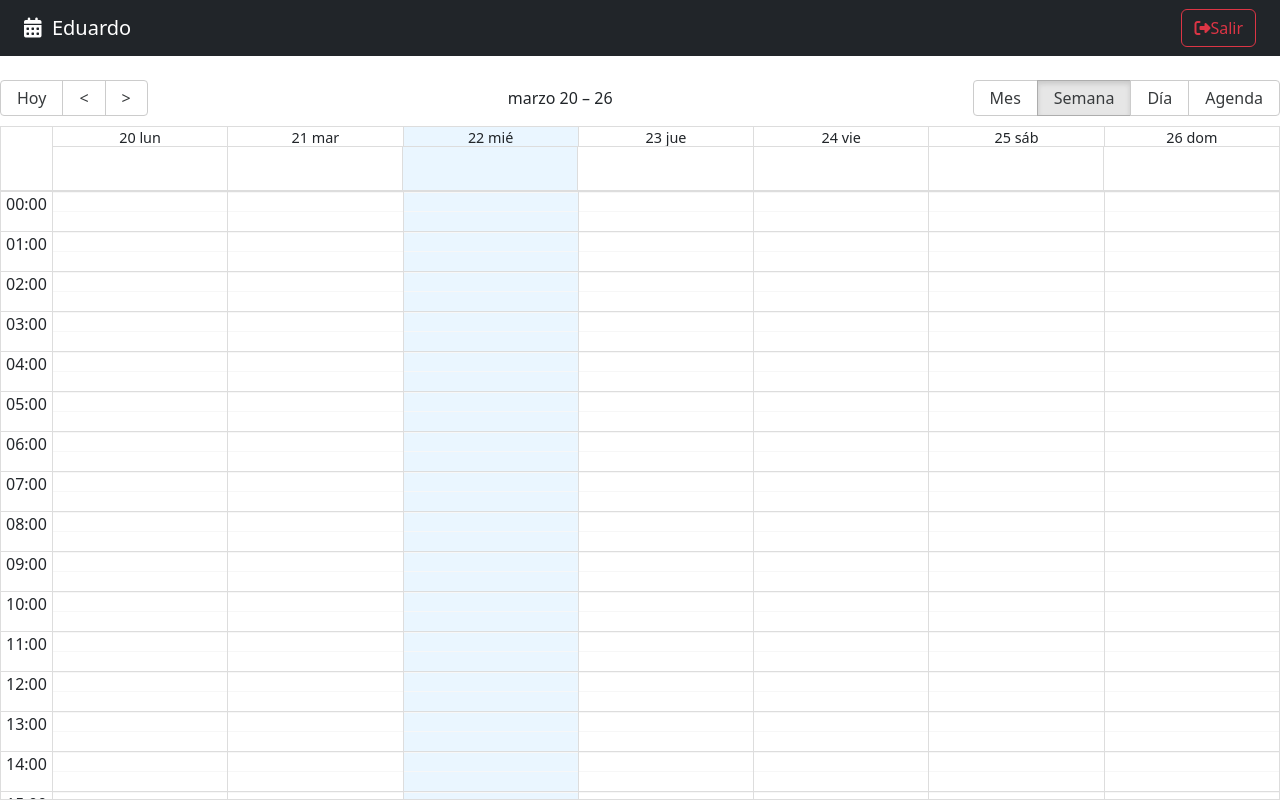
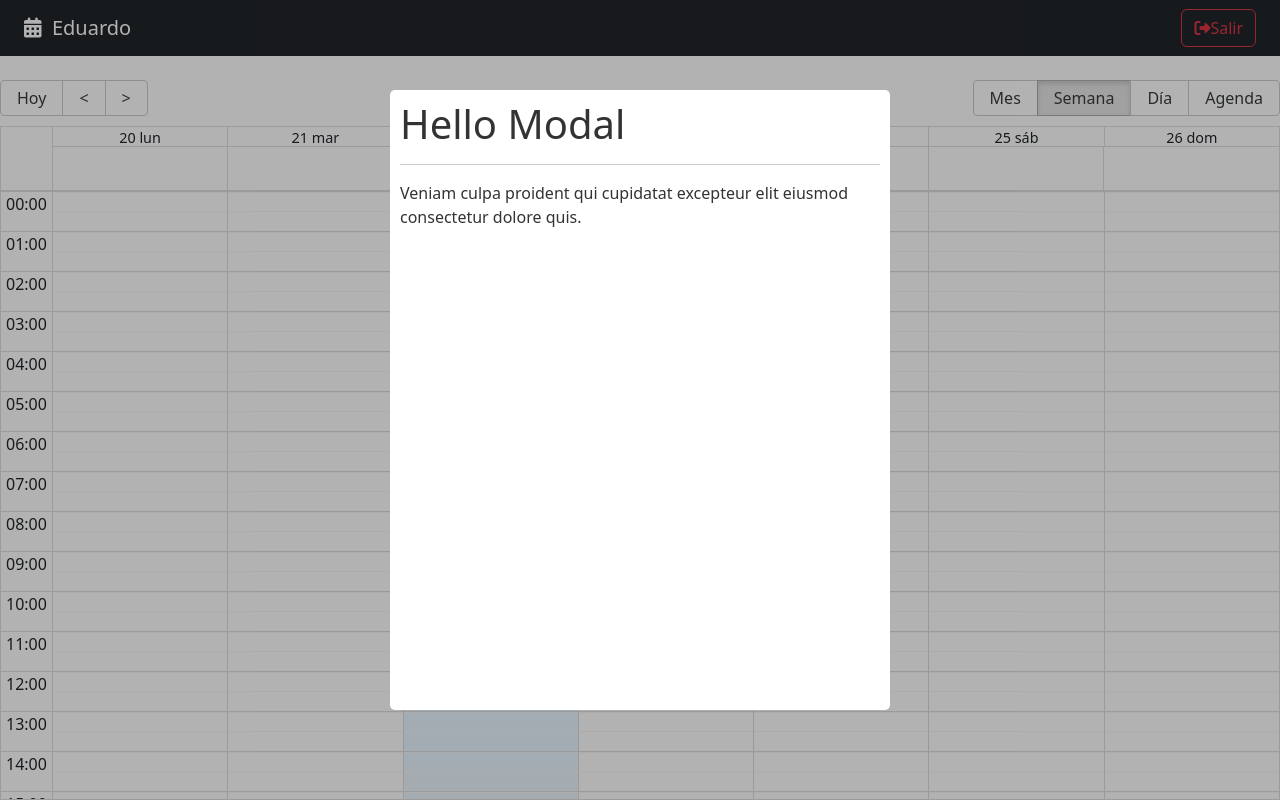
Before and after one commit to edualedesma/10-calendar, a React (Vite) app: page / in a window 1280 px wide. Built offline with nearby package versions, Linux system fonts and the light colour scheme.

Commit message:
Starting with calendar modal

```diff
--- a/package.json
+++ b/package.json
@@ -13,6 +13,7 @@
     "react": "^18.2.0",
     "react-big-calendar": "^1.6.8",
     "react-dom": "^18.2.0",
+    "react-modal": "^3.16.1",
     "react-router-dom": "^6.9.0"
   },
   "devDependencies": {
--- /dev/null
+++ b/src/calendar/components/CalendarModal.jsx
@@ -0,0 +1,40 @@
+import { useState } from 'react';
+import Modal from 'react-modal';
+import '../../styles.css';
+
+const customStyles = {
+	content: {
+	  top: '50%',
+	  left: '50%',
+	  right: 'auto',
+	  bottom: 'auto',
+	  marginRight: '-50%',
+	  transform: 'translate(-50%, -50%)',
+	},
+};
+
+Modal.setAppElement('#root');
+
+export const CalendarModal = () => {
+
+	const [isOpen, setIsOpen] = useState(true);
+
+	const onCloseModal = () => {
+		setIsOpen(false);
+	}
+
+	return (
+		<Modal
+			isOpen={ isOpen }
+			onRequestClose={ onCloseModal }
+			style={ customStyles }
+			className="modal"
+			overlayClassName="modal-fondo"
+			closeTimeoutMS={ 200 }
+		>
+			<h1>Hello Modal</h1>
+			<hr />
+			<p>Veniam culpa proident qui cupidatat excepteur elit eiusmod consectetur dolore quis.</p>
+		</Modal>
+	)
+}
--- a/src/calendar/index.js
+++ b/src/calendar/index.js
@@ -1,3 +1,4 @@
 export * from './components/CalendarEvent';
+export * from './components/CalendarModal';
 export * from './components/Navbar';
 export * from './pages/CalendarPage';
--- a/src/calendar/pages/CalendarPage.jsx
+++ b/src/calendar/pages/CalendarPage.jsx
@@ -1,9 +1,9 @@
+import { useState } from 'react';
 import { Calendar } from 'react-big-calendar';
 import 'react-big-calendar/lib/css/react-big-calendar.css';
 import { addHours } from 'date-fns';
-import { CalendarEvent, Navbar } from "../";
+import { CalendarEvent, CalendarModal, Navbar } from "../";
 import { localizer, getMessagesES } from '../../helpers';
-import { useState } from 'react';
 
 const events = [{
 	title: 'Boss birthday',
@@ -68,6 +68,7 @@
 				onSelectEvent={ onSelect }
 				onView={ onViewchanged }
     		/>
+			<CalendarModal />
 		</>
 	)
 }
--- a/src/styles.css
+++ b/src/styles.css
@@ -1,69 +1,40 @@
-:root {
-  font-family: Inter, system-ui, Avenir, Helvetica, Arial, sans-serif;
-  line-height: 1.5;
-  font-weight: 400;
-
-  color-scheme: light dark;
-  color: rgba(255, 255, 255, 0.87);
-  background-color: #242424;
-
-  font-synthesis: none;
-  text-rendering: optimizeLegibility;
-  -webkit-font-smoothing: antialiased;
-  -moz-osx-font-smoothing: grayscale;
-  -webkit-text-size-adjust: 100%;
+/* Modal */
+.ReactModalPortal > div{
+    opacity: 0;
 }
 
-a {
-  font-weight: 500;
-  color: #646cff;
-  text-decoration: inherit;
-}
-a:hover {
-  color: #535bf2;
+.ReactModalPortal .ReactModal__Overlay {
+    align-items: center;
+    display: flex;
+    justify-content: center;
+    transition: opacity .2s ease-in-out;
+    z-index: 999;
 }
 
-body {
-  margin: 0;
-  display: flex;
-  place-items: center;
-  min-width: 320px;
-  min-height: 100vh;
+.modal-fondo {
+    background-color: rgba(0, 0, 0, 0.3);
+    bottom: 0;
+    left: 0;
+    right: 0;
+    top: 0;
+    position: fixed;
 }
 
-h1 {
-  font-size: 3.2em;
-  line-height: 1.1;
+.ReactModalPortal .ReactModal__Overlay--after-open {
+    opacity: 1;
 }
 
-button {
-  border-radius: 8px;
-  border: 1px solid transparent;
-  padding: 0.6em 1.2em;
-  font-size: 1em;
-  font-weight: 500;
-  font-family: inherit;
-  background-color: #1a1a1a;
-  cursor: pointer;
-  transition: border-color 0.25s;
-}
-button:hover {
-  border-color: #646cff;
-}
-button:focus,
-button:focus-visible {
-  outline: 4px auto -webkit-focus-ring-color;
+.ReactModalPortal .ReactModal__Overlay--before-close {
+    opacity: 0;
 }
 
-@media (prefers-color-scheme: light) {
-  :root {
-    color: #213547;
-    background-color: #ffffff;
-  }
-  a:hover {
-    color: #747bff;
-  }
-  button {
-    background-color: #f9f9f9;
-  }
+.modal {
+    background: white;
+    border-radius: 5px;
+    color: rgb(51, 51, 51);
+    display: inline;
+    max-height: 620px;
+    max-width: 500px;
+    outline: none;
+    padding: 10px;
 }
```
Also changed, not shown: 1 other file (tests, documents, lock files or other folders).
